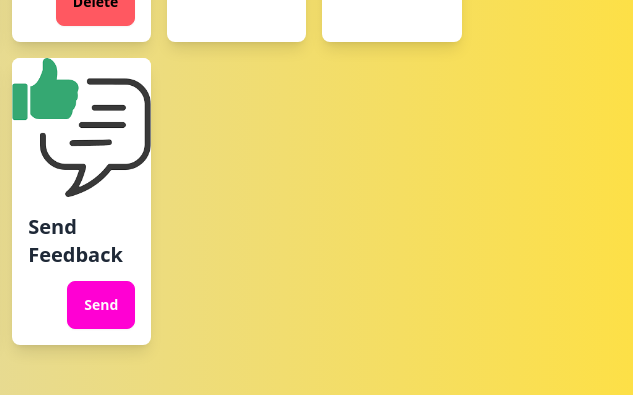
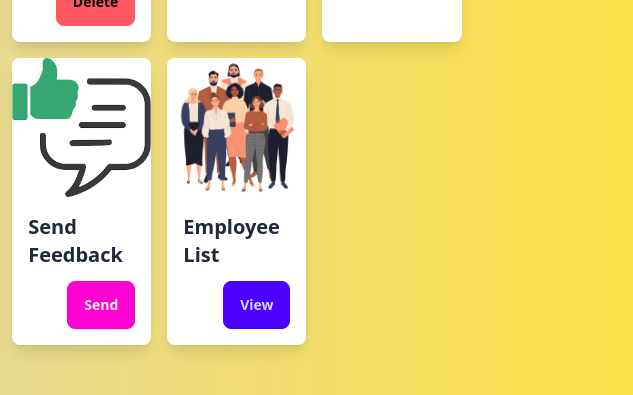
Before and after one commit to arpo008/Enterprise-Resource-Mnagement-System, a website: page Frontend/Admin.html in a window 1280 px wide. Shown: the part 365-760 px from the top of the page, 647-1280 px from the left. Drawn offline with nearby package versions, Linux system fonts and the light colour scheme.

Commit message:
Employee List Created

```diff
--- a/Frontend/Admin.html
+++ b/Frontend/Admin.html
@@ -126,6 +126,15 @@
                             </div>
                         </div>
                     </div>
+                    <div class="card card-compact bg-white shadow-lg rounded-lg">
+                        <figure><img src="../Resources/Employee.jpg" alt="Employee List"></figure>
+                        <div class="card-body">
+                            <h2 class="card-title">Employee List</h2>
+                            <div class="card-actions justify-end">
+                                <button class="btn btn-primary" onclick="">View</button>
+                            </div>
+                        </div>
+                    </div>
                 </div>
             </div>
         </div>
--- a/Frontend/index.js
+++ b/Frontend/index.js
@@ -31,7 +31,7 @@ document.querySelector('button[type="submit"]').addEventListener('click', async
 
             // Display success message or redirect
             alert(data.web_tokens);
-            // Redirect to dashboard.html
+
 
             window.location.href = 'dashboard.html';
         } else {
```
Also changed, not shown: Frontend/Resources/Employee.jpg (added), Resources/Employee.jpg (added).
